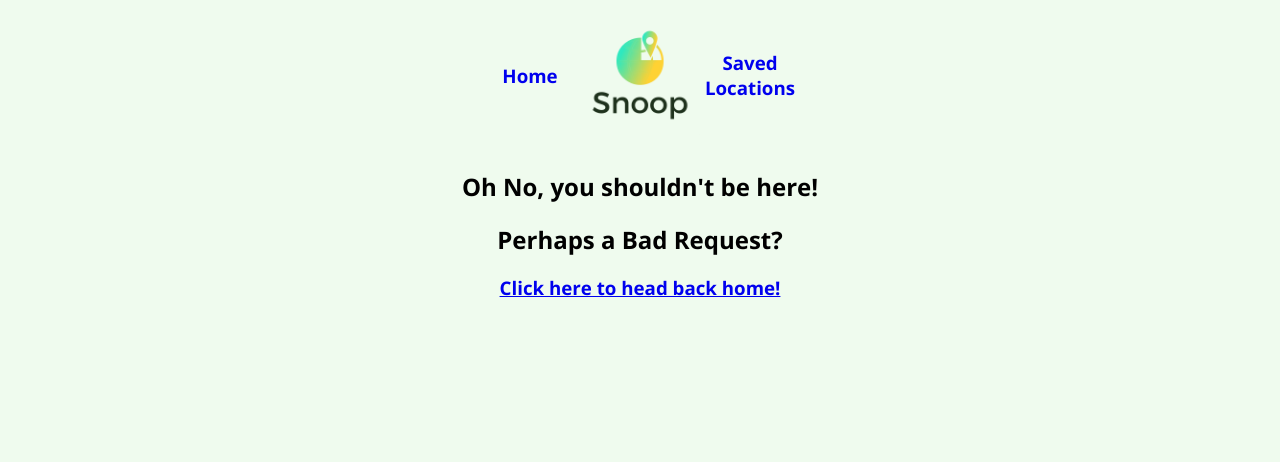
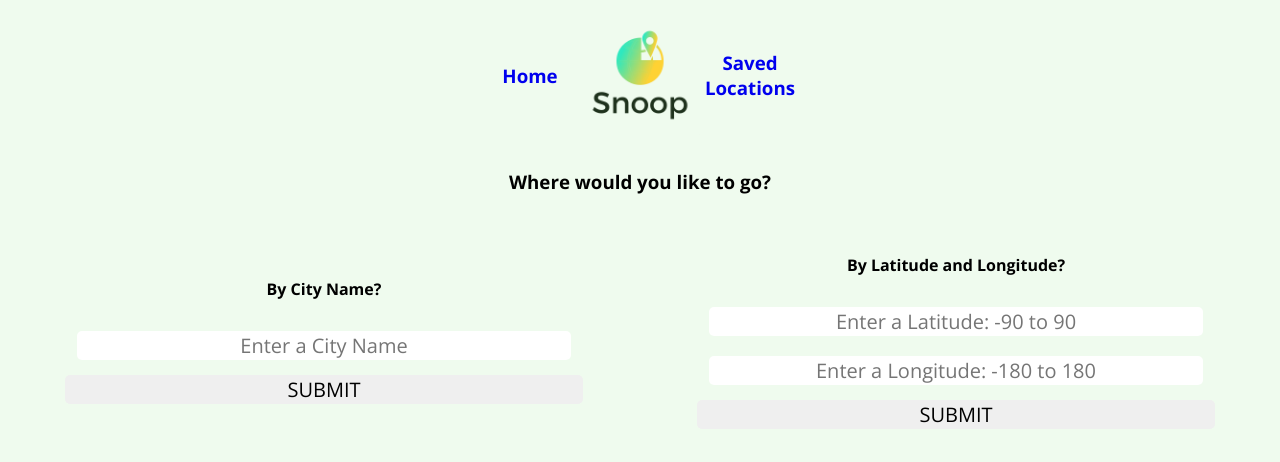
Before and after one commit to MatthewShindel/snoop, a React (Create React App) app: page / in a window 1280 px wide. Shown: the top 462 px of the page. Built offline with nearby package versions, Linux system fonts and the light colour scheme.

Commit message:
fixed routing for deployment on vercel

```diff
--- a/src/components/App/App.js
+++ b/src/components/App/App.js
@@ -27,19 +27,19 @@ function App() {
 	return (
 		<main className="App">
 			<header className='appHeader'>
-				<NavLink to={'/snoop'} className='navLink' >
+				<NavLink to={'/'} className='navLink' >
 					<h3>Home</h3>
 				</NavLink>
 			<img className='logo' src='/default.png' alt='snoop logo' />
-				<NavLink to={'/snoop/savedLocations'} className='navLink'>
+				<NavLink to={'/savedLocations'} className='navLink'>
 					<h3>Saved Locations</h3>
 				</NavLink>
 			</header>
 
 			<Routes>
-				<Route path="/snoop" element={<Form navigate={navigate} updateLocationInformation={updateLocationInformation} />} />
-				<Route path="/snoop/location" element={<Location locationInformation={locationInformation} updateArrayOfLocations={updateArrayOfLocations} navigate={navigate} />} />
-				<Route path="/snoop/savedLocations" element={<SavedLocations arrayOfLocations={arrayOfLocations} />} />
+				<Route path="/" element={<Form navigate={navigate} updateLocationInformation={updateLocationInformation} />} />
+				<Route path="/location" element={<Location locationInformation={locationInformation} updateArrayOfLocations={updateArrayOfLocations} navigate={navigate} />} />
+				<Route path="/savedLocations" element={<SavedLocations arrayOfLocations={arrayOfLocations} />} />
 				<Route path="*" element={<Error />} />
 			</Routes>
 		</main>
--- a/src/components/Error/Error.js
+++ b/src/components/Error/Error.js
@@ -5,7 +5,7 @@ export default function Error() {
 		<div className='error'>
 			<h2>Oh No, you shouldn't be here!</h2>
 			<h2>Perhaps a Bad Request?</h2>
-			<Link to="/snoop">
+			<Link to="/">
 				<h3 >Click here to head back home!</h3>
 			</Link>
 		</div>
--- a/src/components/Form/Form.js
+++ b/src/components/Form/Form.js
@@ -19,7 +19,7 @@ export default function Form({ navigate, updateLocationInformation }) {
 				}
 				updateLocationInformation(data);
 				clearInput();
-				navigate('/snoop/location')
+				navigate('/location')
 			})
 			.catch(error => {
 				console.error('Error fetching location weather:', error);
@@ -39,7 +39,7 @@ export default function Form({ navigate, updateLocationInformation }) {
 				}
 				updateLocationInformation(data);
 				clearInput();
-				navigate('/snoop/location')
+				navigate('/location')
 			})
 			.catch(error => {
 				console.error('Error fetching location weather:', error);
--- a/src/components/Location/Location.js
+++ b/src/components/Location/Location.js
@@ -12,7 +12,7 @@ export default function Location({ locationInformation , updateArrayOfLocations,
 	function addFavoriteLocation(event) {
 		const locationString = `${locationInformation.name}, ${locationInformation.sys.country}`;
 		updateArrayOfLocations(locationString);
-		navigate('/snoop/savedLocations')
+		navigate('/savedLocations')
 	}
 
 	return (
```
Also changed, not shown: 1 other file (tests, documents, lock files or other folders).
